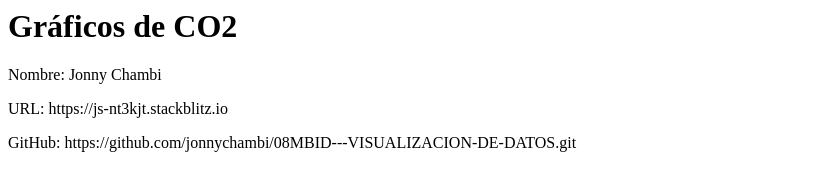
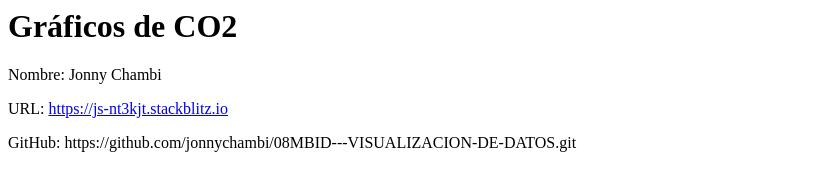
Before and after one commit to jonnychambi/js-nt3kjt, a website: page index.html in a window 1280 px wide. Shown: the top 169 px of the page, without its empty margins (0-840 px from the left). Drawn offline with Linux system fonts and the light colour scheme.

Commit message:
1 file modified

```diff
--- a/index.html
+++ b/index.html
@@ -1,7 +1,7 @@
 <div id="app"></div>
 <h1> Gráficos de CO2</h1>
 <p>Nombre: Jonny Chambi</p>
-<p> URL: <a rfef="https://js-nt3kjt.stackblitz.io"> https://js-nt3kjt.stackblitz.io </a></p>
+<p> URL: <a href="https://js-nt3kjt.stackblitz.io"> https://js-nt3kjt.stackblitz.io </a></p>
 <p> GitHub: https://github.com/jonnychambi/08MBID---VISUALIZACION-DE-DATOS.git</p>
 <h2>Visualizacion CO2 por País</h2>
 
```
